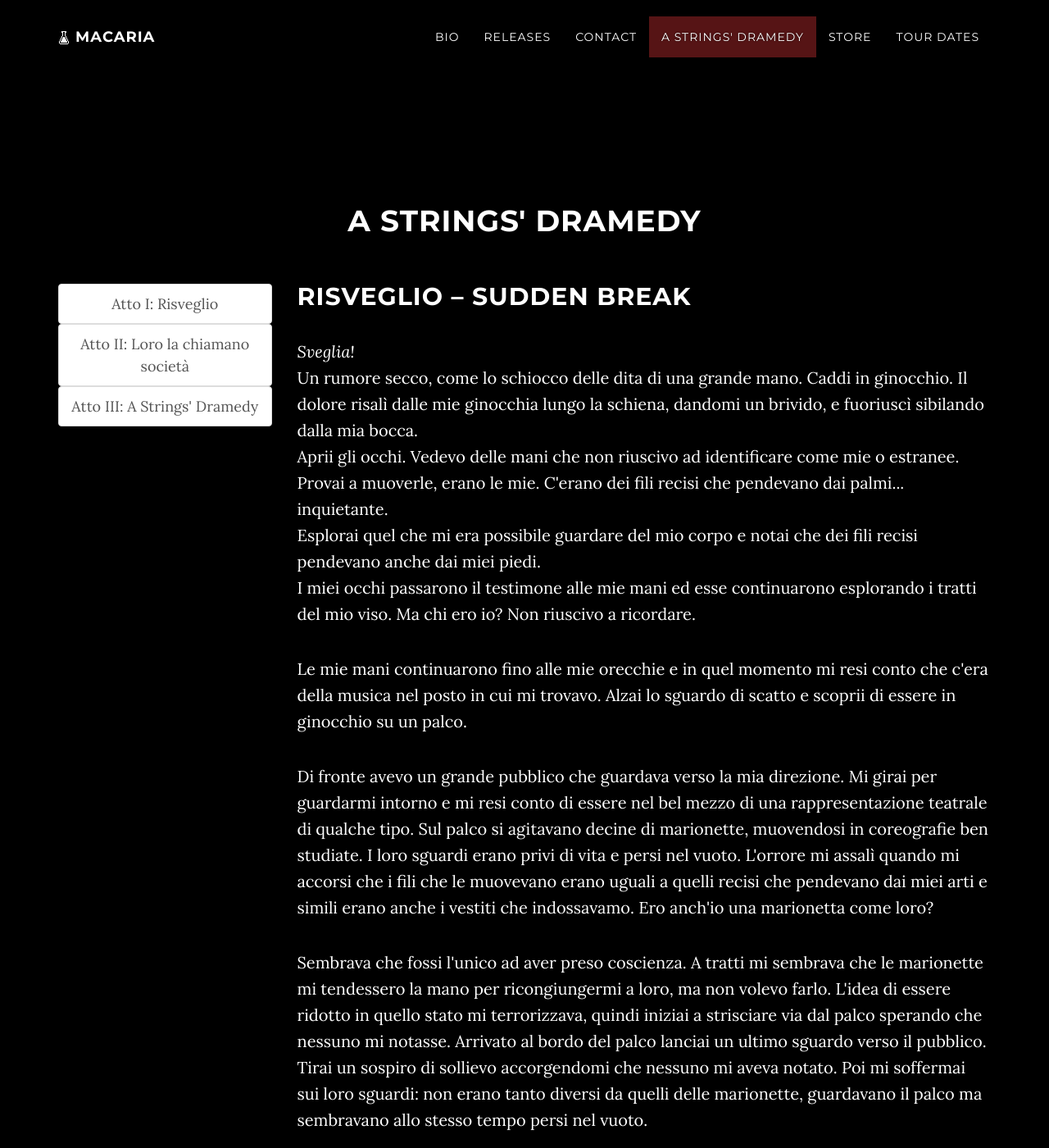
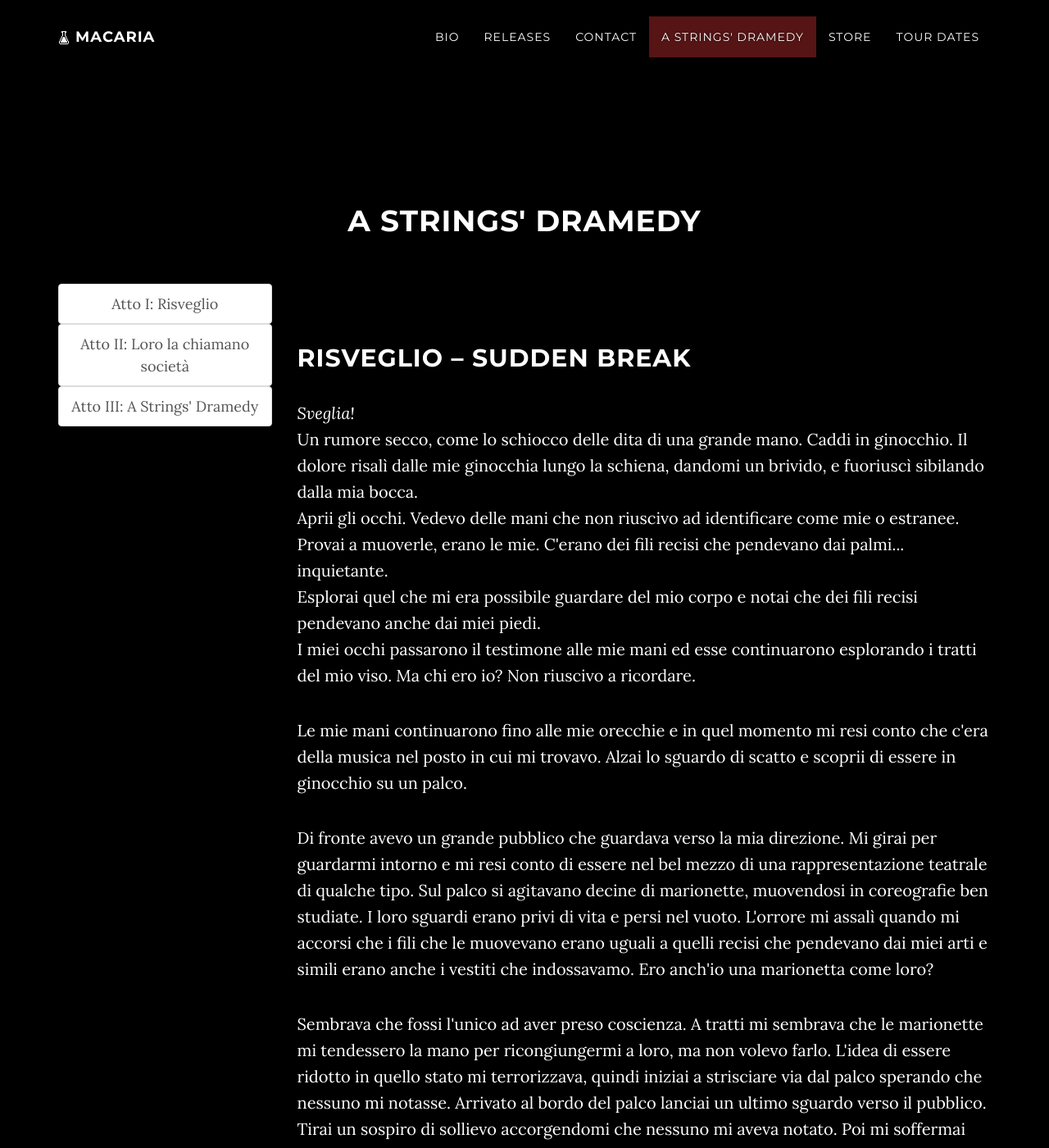
Before and after one commit to MacariaBand/macariaband.github.io, a Jekyll site: the page built from a-strings-dramedy/index.html, in a window 1280 px wide and 1400 px high. Shown: the whole window at 82% size. Built offline with Jekyll 4.4.1, drawn with Linux system fonts in a browser that asks for light colours; nearby versions of some CDN libraries.

```diff
--- a/_layouts/a-strings-dramedy.html
+++ b/_layouts/a-strings-dramedy.html
@@ -33,7 +33,7 @@
             </div>
         </div>
         <div class="col-md-9" id="strings-dramedy-story">
-          <div id="act1">
+          <div id="act1" class="act">
             	<h2>Risveglio – Sudden Break</h2>
               <p>
                 <em>Sveglia!</em><br/>
@@ -85,7 +85,7 @@
               </p>
               <hr class="col-md-12">
           </div>
-          <div id="act2">
+          <div id="act2" class="act">
             	<h2>La Scuola – Shaped Water</h2>
               <p>
                 Per fare parte di quel mondo nuovo, ovviamente, dovevo imparare le basi della civiltà e della comunicazione, quindi cercai di frequentare una scuola.
@@ -319,7 +319,7 @@
               </p>
               <hr class="col-md-12">
           </div>
-          <div id="act3">
+          <div id="act3" class="act">
             	<h2>A Strings’ Dramedy</h2>
               <p>
                 Da quanto tempo camminavo? <br/>
--- a/_sass/macaria.scss
+++ b/_sass/macaria.scss
@@ -54,6 +54,16 @@
   color: #FFF;
 }
 
+.act {
+  padding-top: 75px;
+}
+
+@media(max-width:991px) {
+    .act {
+        padding-top: 0px;
+    }
+}
+
 .table.events {
   font-size: 15px;
 }
```
